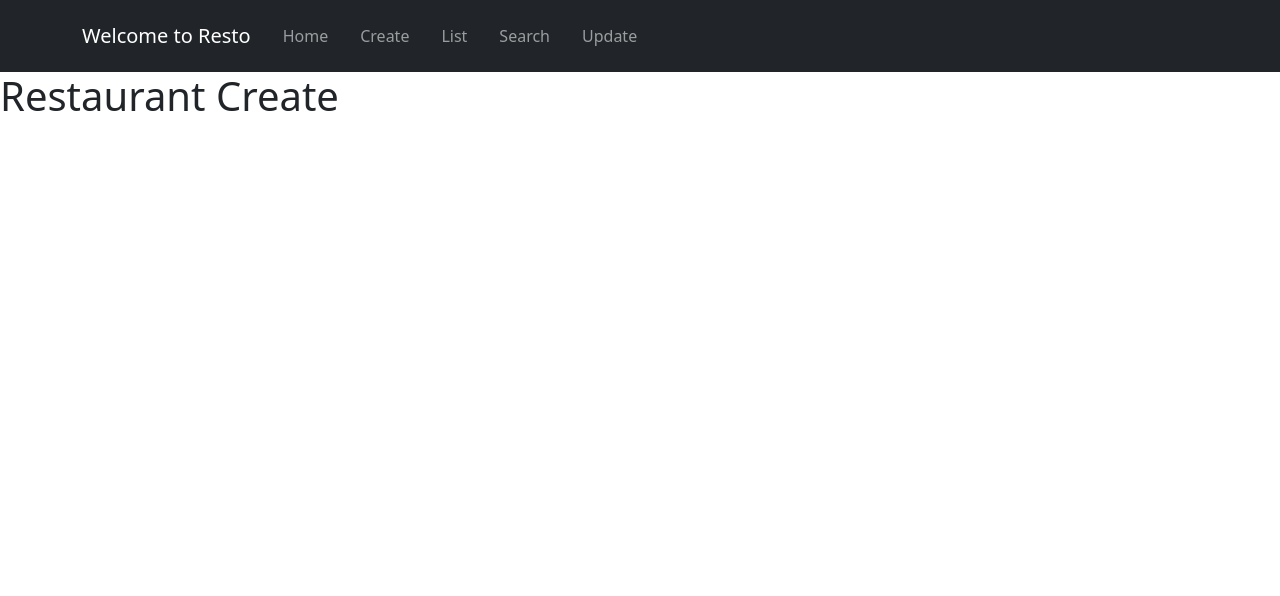
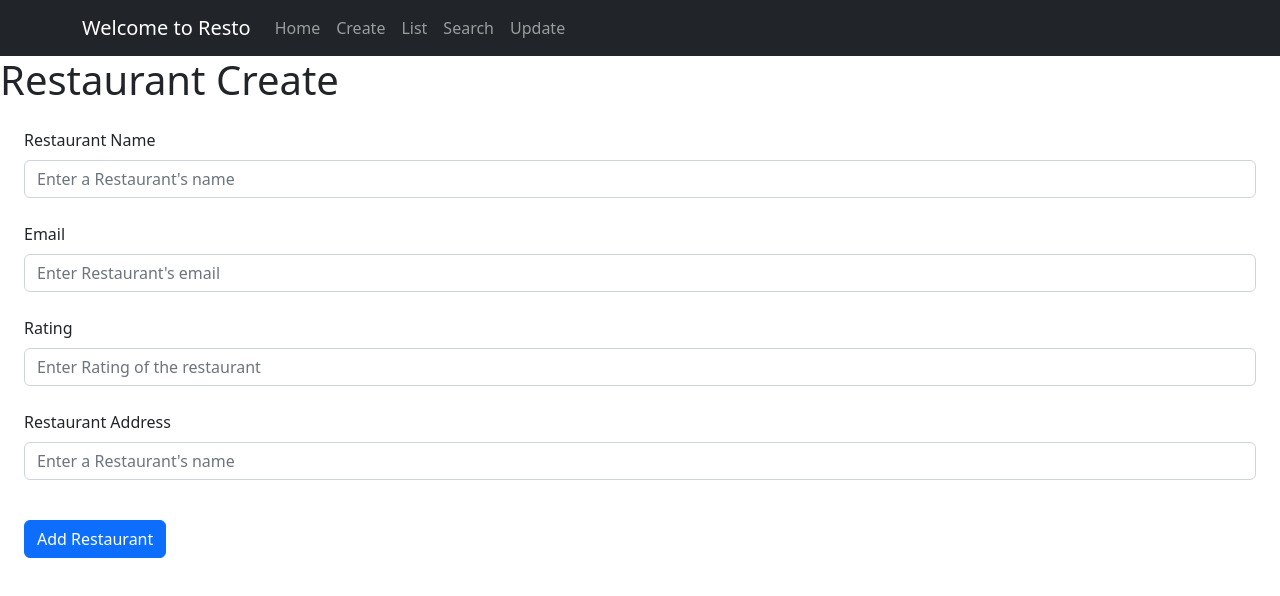
Before and after one commit to damodhar786/resto, a React (Create React App) app in the folder restaurant-app/: page /create in a window 1280 px wide. Shown: the top 596 px of the page. Built offline with nearby package versions, Linux system fonts and the light colour scheme.

Commit message:
creation of each restaurant

```diff
--- a/restaurant-app/src/App.js
+++ b/restaurant-app/src/App.js
@@ -16,21 +16,13 @@ function App() {
           <Container>
             <Navbar.Brand href="#home">Welcome to Resto</Navbar.Brand>
             <Nav className="me-auto">
-              <Nav.Link href="#home">
-                <Link to="/" className="nav-link">Home</Link>
-              </Nav.Link>
-              <Nav.Link href="#create">
-                <Link to="/create" className="nav-link">Create</Link>
-              </Nav.Link>
-              <Nav.Link href="#list">
-                <Link to="/list" className="nav-link">List</Link>
-              </Nav.Link>
-              <Nav.Link href="#search">
-                <Link to="/search" className="nav-link">Search</Link>
-              </Nav.Link>
-              <Nav.Link href="#update">
-                <Link to="/update" className="nav-link">Update</Link>
-              </Nav.Link>
+
+              <Link className="nav-link" to="/">Home</Link>
+              <Link to="/create" className="nav-link">Create</Link>
+              <Link to="/list" className="nav-link">List</Link>
+              <Link to="/search" className="nav-link">Search</Link>
+              <Link to="/update" className="nav-link">Update</Link>
+
             </Nav>
           </Container>
         </Navbar>
--- a/restaurant-app/src/components/RestaurantCreate.js
+++ b/restaurant-app/src/components/RestaurantCreate.js
@@ -1,10 +1,79 @@
 import React, { Component } from 'react';
+import { Form, Button } from "react-bootstrap";
 
 class RestaurantCreate extends Component {
+
+    constructor() {
+        super();
+        this.state = {
+            name: "",
+            email: "",
+            rating: "",
+            address: ""
+        }
+    }
+
+    addRestaurant() {
+
+        // console.log("Added resto", this.state);
+        fetch("http://localhost:5000/restuarant", {
+            method: 'post',
+            body: JSON.stringify(this.state),
+            headers: {
+                'Content-Type': 'application/json'
+            }
+        }).then((result) => {
+            result.json().then((response) => {
+                console.log("Finally Added resto: ", response);
+            });
+        });
+
+        this.setState({
+            name: "",
+            email: "",
+            rating: "",
+            address: ""
+        });
+    }
+
     render() {
         return (
             <div>
                 <h1>Restaurant Create</h1>
+                <Form>
+                    <Form.Group className="mb-3 m-4" controlId="formBasicEmail">
+                        <Form.Label>Restaurant Name</Form.Label>
+                        <Form.Control type="text" placeholder="Enter a Restaurant's name"
+                        value={this.state.name}
+                        onChange={(e) => { this.setState({ name: e.target.value }) }} />
+                    </Form.Group>
+
+                    <Form.Group className="mb-3 m-4" controlId="formBasicEmail">
+                        <Form.Label>Email</Form.Label>
+                        <Form.Control type="email" placeholder="Enter Restaurant's email"
+                        value={this.state.email}
+                        onChange={(e) => { this.setState({ email: e.target.value }) }} />
+                    </Form.Group>
+
+                    <Form.Group className="mb-3 m-4" controlId="formBasicEmail">
+                        <Form.Label>Rating</Form.Label>
+                        <Form.Control type="text" placeholder="Enter Rating of the restaurant"
+                        value={this.state.rating}
+                        onChange={(e) => { this.setState({ rating: e.target.value }) }} />
+                    </Form.Group>
+
+                    <Form.Group className="mb-3 m-4" controlId="formBasicEmail">
+                        <Form.Label>Restaurant Address</Form.Label>
+                        <Form.Control type="text" placeholder="Enter a Restaurant's name"
+                        value={this.state.address}
+                        onChange={(e) => { this.setState({ address: e.target.value }) }} />
+                    </Form.Group>
+
+                    <Button variant="primary" className='m-4'
+                        onClick={() => { this.addRestaurant() }}>
+                        Add Restaurant
+                    </Button>
+                </Form>
             </div>
         )
     }
--- a/restaurant-app/src/index.css
+++ b/restaurant-app/src/index.css
@@ -1,3 +1,4 @@
+
 body {
   margin: 0;
   font-family: -apple-system, BlinkMacSystemFont, 'Segoe UI', 'Roboto', 'Oxygen',
```
Also changed, not shown: restaurant-app/src/App.css (line endings or trailing spaces), 1 other file (tests, documents, lock files or other folders).
